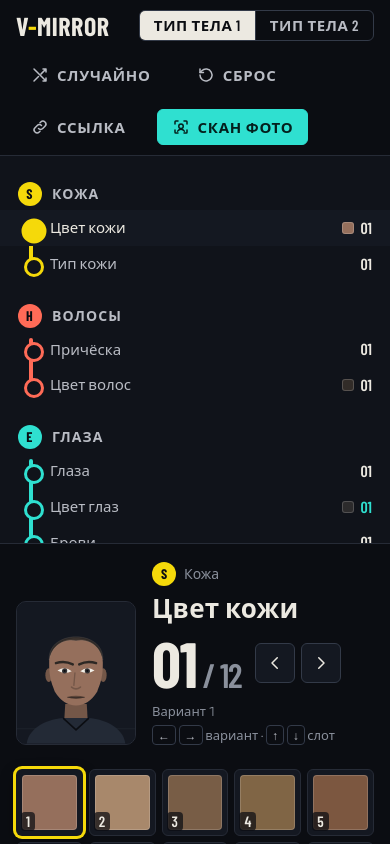
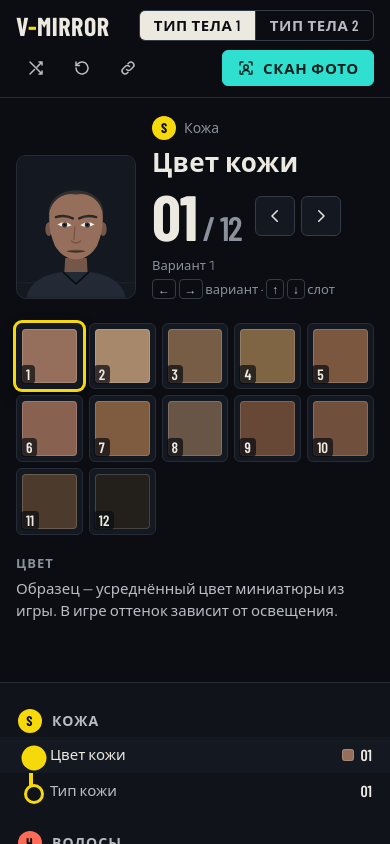
Before and after one commit to KROU4/v-mirror, a React (Vite) app: page / in a window 390 px wide. Shown: the top 844 px of the page. Built offline with nearby package versions, Linux system fonts and the light colour scheme.

Commit message:
Describe eyebrow shapes from game textures, compact mobile layout

```diff
--- a/src/App.tsx
+++ b/src/App.tsx
@@ -16,6 +16,7 @@ import { LINES, LINE_OF_SLOT } from './ui/lines';
 import Portrait from './ui/Portrait';
 import ScanPanel, { type ScanProvenance } from './scan/ScanPanel';
 import { hairLabel } from './model/hair';
+import { browDescription } from './model/brows';
 import { IconCheck, IconCopy, IconLeft, IconLink, IconReset, IconRight, IconScan, IconShuffle } from './ui/Icons';
 
 const store = {
@@ -175,14 +176,14 @@ export default function App() {
             </button>
           ))}
         </div>
-        <button className="btn ghost" onClick={() => { update(randomize(gender, 3)); setProv({}); }} title="Случайная внешность (обыденная)">
-          <IconShuffle /> Случайно
+        <button className="btn ghost" onClick={() => { update(randomize(gender, 3)); setProv({}); }} title="Случайная внешность (обыденная)" aria-label="Случайно">
+          <IconShuffle /> <span className="btn-label">Случайно</span>
         </button>
-        <button className="btn ghost" onClick={() => { update(defaultState(gender)); setProv({}); setDone({}); }} title="Сбросить к значениям игры по умолчанию">
-          <IconReset /> Сброс
+        <button className="btn ghost" onClick={() => { update(defaultState(gender)); setProv({}); setDone({}); }} title="Сбросить к значениям игры по умолчанию" aria-label="Сброс">
+          <IconReset /> <span className="btn-label">Сброс</span>
         </button>
-        <button className="btn ghost" onClick={share}>
-          <IconLink /> Ссылка
+        <button className="btn ghost" onClick={share} title="Скопировать ссылку на эту V" aria-label="Ссылка">
+          <IconLink /> <span className="btn-label">Ссылка</span>
         </button>
         <button className={`btn ${mode === 'scan' ? '' : 'primary'}`} onClick={() => setMode(mode === 'scan' ? 'edit' : 'scan')}>
           <IconScan /> {mode === 'scan' ? 'К редактору' : 'Скан фото'}
@@ -209,7 +210,14 @@ export default function App() {
                         <button
                           className="station"
                           aria-current={mode === 'edit' && cur?.slot.id === vs.slot.id}
-                          onClick={() => { setCurrent(vs.slot.id); setMode('edit'); }}
+                          onClick={() => {
+                            setCurrent(vs.slot.id);
+                            setMode('edit');
+                            // На телефоне редактор стоит над схемой — поднимаем к нему
+                            if (window.matchMedia('(max-width: 760px)').matches) {
+                              document.querySelector('.stage')?.scrollIntoView({ behavior: 'smooth', block: 'start' });
+                            }
+                          }}
                         >
                           {pv && <span className="scan-dot" style={{ width: 4 + pv.conf * 6, height: 4 + pv.conf * 6 }} title={`Подобрано (${pv.src})`} />}
                           <span>{vs.slot.label.ru}</span>
@@ -289,6 +297,7 @@ export default function App() {
 function optionCaption(slotId: string, o: Option | undefined, gender: Gender): string {
   if (!o) return '';
   if (slotId === 'hairstyle') return hairLabel(o, gender);
+  if (slotId === 'eyebrows') return browDescription(o)?.ru ?? '';
   if (isMorph(slotId)) return morphInfo(gender, slotId).options.find((m) => m.i === o.i)?.text.ru ?? '';
   const l = o.label.ru;
   return /^\d+$/.test(l) ? '' : l;
--- /dev/null
+++ b/src/data/brows.json
@@ -0,0 +1,16 @@
+{
+  "_source": "Описано по текстурам формы бровей игры (character_customisation_items/eyebrows/textures/heb__base_dNN): вариант N в редакторе использует текстуру dNN.",
+  "1": { "ru": "густые и плотные по всей длине, хвост плавно сужается", "en": "thick and dense along the whole length, gently tapering tail" },
+  "2": { "ru": "средние: плотное начало, длинный тонкий хвост, лёгкий подъём", "en": "medium: dense head, long thin tail, slight upward angle" },
+  "3": { "ru": "тонкие и редкие, узкая линия", "en": "thin and sparse, narrow line" },
+  "4": { "ru": "плотное начало, хвост рассыпается в редкие волоски", "en": "dense head, tail fading into sparse hairs" },
+  "5": { "ru": "очень густые, кустистые", "en": "very thick and bushy" },
+  "6": { "ru": "средние, светлые и редкие, прямые", "en": "medium, light and sparse, straight" },
+  "7": { "ru": "широкие, но редкие, растрёпанные", "en": "wide but sparse, unkempt hairs" },
+  "8": { "ru": "короткие, средней густоты, мягкий изгиб", "en": "short, medium density, soft arch" },
+  "9": { "ru": "широкие, редкие, растрёпанные, длиннее 7-х", "en": "wide, sparse, unkempt, longer than style 7" },
+  "10": { "ru": "ухоженные с чётким изгибом: широкое начало, тонкий длинный хвост", "en": "groomed with a defined arch: wide head, long thin tail" },
+  "11": { "ru": "короткие: густое начало, хвоста почти нет", "en": "short: thick head, tail almost absent" },
+  "12": { "ru": "прямые и плотные, квадратное начало, сужаются к хвосту", "en": "straight and dense, squared head, tapering tail" },
+  "13": { "ru": "очень густые, прямые и длинные, тяжёлые", "en": "very thick, straight and long, heavy" }
+}
--- /dev/null
+++ b/src/model/brows.ts
@@ -0,0 +1,12 @@
+// Форма бровей. В игре варианты — только номера; описания сделаны по текстурам формы
+// (вариант N использует текстуру heb__base_dNN, одинаковую для обоих типов тела).
+import brows from '../data/brows.json';
+import type { Loc, Option } from './catalog';
+
+const DESC = brows as unknown as Record<string, Loc>;
+
+export function browDescription(o: Option): Loc | null {
+  if ((o.activates ?? []).some((a) => a.endsWith('color0')) || o.label.en === 'OFF') return { ru: 'без бровей', en: 'no eyebrows' };
+  const n = parseInt(o.label.en, 10);
+  return Number.isFinite(n) ? DESC[String(n)] ?? null : null;
+}
--- a/src/scan/llm.ts
+++ b/src/scan/llm.ts
@@ -4,6 +4,7 @@
 import { getIndex, type Gender, type Option, type Variant } from '../model/catalog';
 import { MORPH_SLOTS, morphInfo } from '../model/descriptors';
 import { hairDescription } from '../model/hair';
+import { browDescription } from '../model/brows';
 import type { PhotoAnalysis } from './analyze';
 import { colorKey, type Suggestion } from './match';
 
@@ -63,6 +64,8 @@ export function buildPrompt(gender: Gender, a?: PhotoAnalysis | null): PromptPac
   if (hs) add('hairstyle', 'hairstyle', list(hs.options, (o) => `[${o.tags[0] ?? 'none'}] ${hairDescription(gender, o).en}`));
   const hc = variantOf(gender, 'hair_color');
   if (hc) add('hair_color', 'hair colour', list(hc.options, (o) => `${o.label.en} (${o.hex})`));
+  const br = variantOf(gender, 'eyebrows');
+  if (br) add('eyebrows', 'eyebrow shape (thickness, density, arch)', list(br.options, (o) => browDescription(o)?.en ?? o.label.en));
 
   if (gender === 'male') {
     const beard = variantOf(gender, 'beard');
--- a/src/styles.css
+++ b/src/styles.css
@@ -242,10 +242,17 @@ a { color: var(--signal); text-underline-offset: 3px; }
   .workspace { min-height: 0; }
 }
 @media (max-width: 760px) {
-  .topbar { flex-wrap: wrap; padding: 10px 16px; }
+  .topbar { flex-wrap: wrap; padding: 10px 16px; gap: 8px 6px; }
   .wordmark small { display: none; }
+  .wordmark { flex: 1 0 auto; }
+  .topbar .btn.ghost { padding: 9px 10px; }
+  .topbar .btn.ghost .btn-label { position: absolute; width: 1px; height: 1px; overflow: hidden; clip: rect(0 0 0 0); white-space: nowrap; }
+  .topbar .btn.primary, .topbar .btn:last-child { margin-left: auto; }
   .workspace { grid-template-columns: 1fr; }
-  .map { border-right: 0; border-bottom: 1px solid var(--rail); max-height: 46vh; }
+  /* На телефоне сначала редактор выбранного слота, схема линий — под ним */
+  .stage { order: 1; }
+  .map { order: 2; border-right: 0; border-top: 1px solid var(--rail); max-height: none; }
+  .sheet { order: 3; }
   .stage { padding: 18px 16px 40px; }
   .stage-head { grid-template-columns: 120px minmax(0, 1fr); gap: 16px; }
   .portrait { width: 120px; height: 144px; }
```
Also changed, not shown: 1 other file (tests, documents, lock files or other folders).
